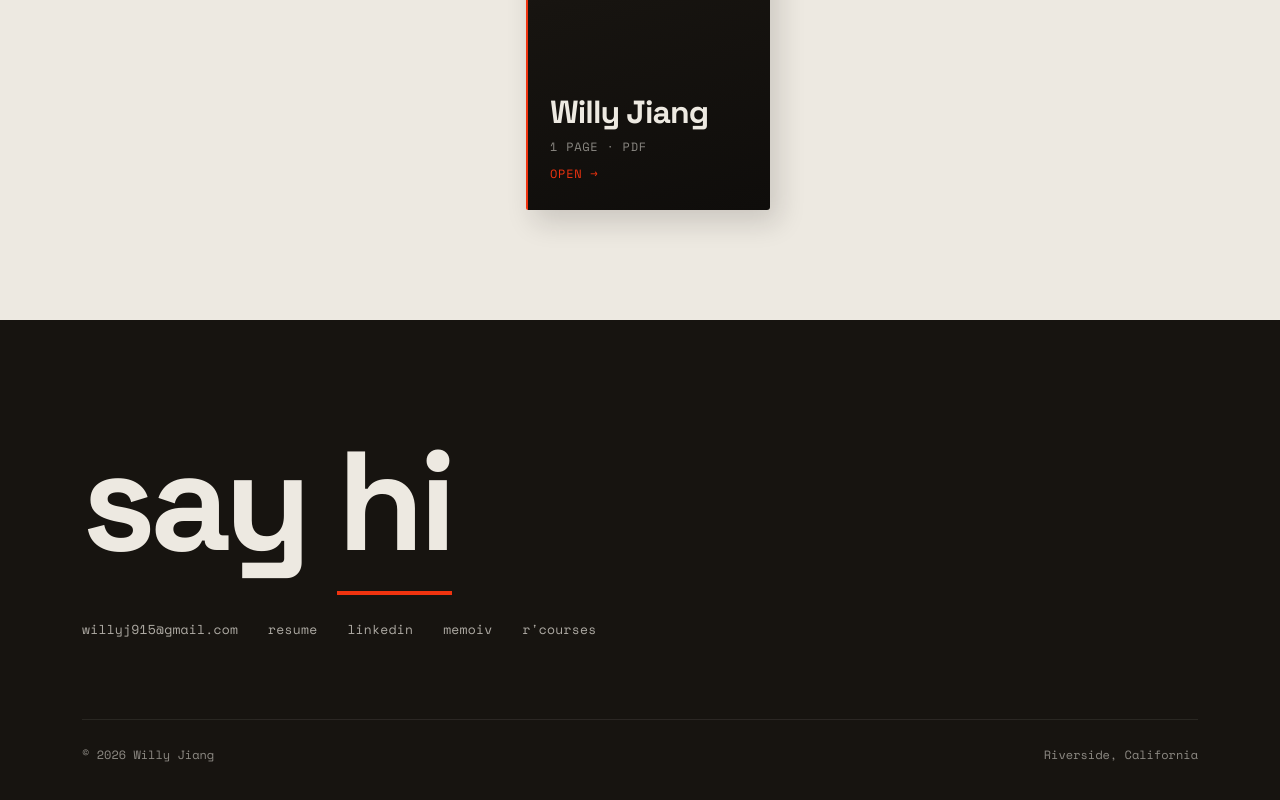
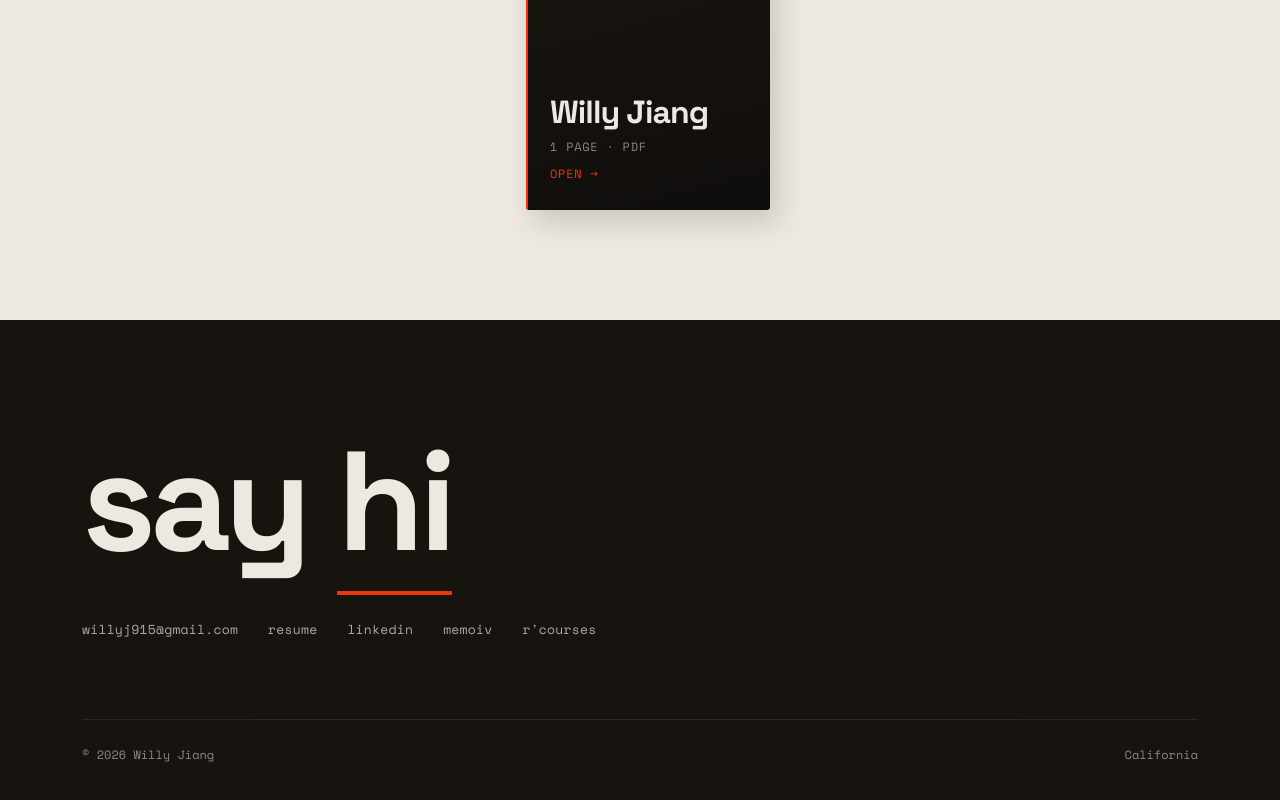
Before and after one commit to willyjiang9/willyjiangs-website, a React (Vite) app: page / in a window 1280 px wide. Shown: the part 3039-3839 px from the top of the page. Built offline with nearby package versions, Linux system fonts and the light colour scheme.

Commit message:
minor changess

```diff
--- a/src/components/Footer.jsx
+++ b/src/components/Footer.jsx
@@ -10,7 +10,7 @@ export default function Footer() {
           <a href="https://memoiv.com" target="_blank" rel="noopener">memoiv</a>
           <a href="https://rcourses.org" target="_blank" rel="noopener">r'courses</a>
         </div>
-        <div className="foot-base"><span>© 2026 Willy Jiang</span><span>Riverside, California</span></div>
+        <div className="foot-base"><span>© 2026 Willy Jiang</span><span>California</span></div>
       </div>
     </footer>
   )
```
